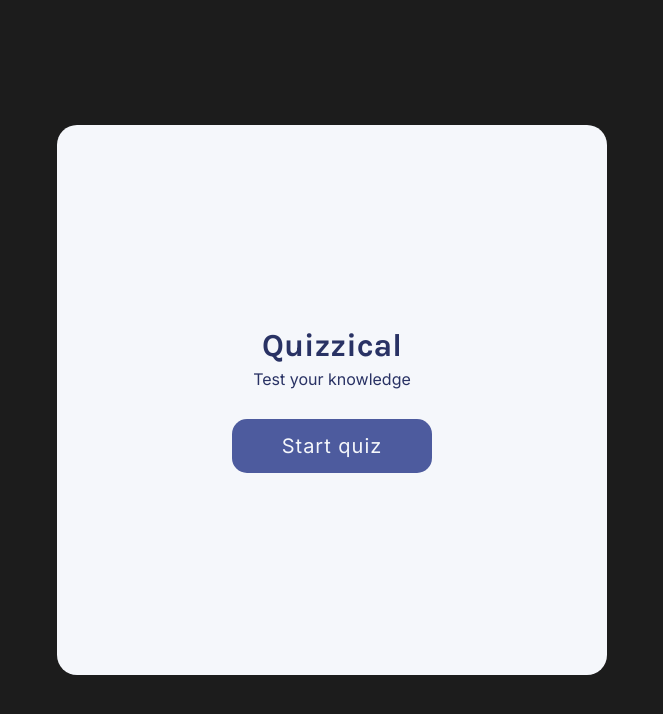
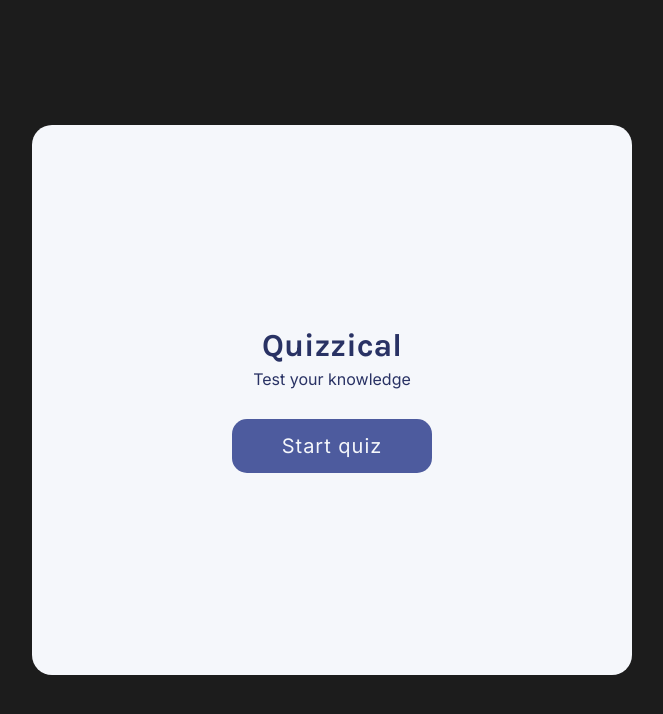
Before and after one commit to jan-blaska/scrimba-react-11-solo-quizzical, a React (Vite) app: page / in a window 1280 px wide. Shown: the top 714 px of the page, without its empty margins (308-971 px from the left). Built offline with nearby package versions, Linux system fonts and the light colour scheme.

Commit message:
responsivity design added

```diff
--- a/style.css
+++ b/style.css
@@ -18,16 +18,23 @@ body {
 }
 
 main {
-    max-width: 550px;
-    height: 550px;
-    border-radius: 20px;
-    margin: calc((100vh - 550px) / 2) auto;
+    max-width: 600px;
+    min-height: 550px;
+    border-radius: 10px;
+    margin: 10px;
     background-color: #F5F7FB;
     display: flex;
     justify-content: center;
     align-items: center;
     flex-direction: column;
     padding: 20px;
+}
+
+@media (min-width: 600px) {
+    main {
+        margin: calc((100vh - 550px) / 2) auto;
+        border-radius: 20px;
+    }
 }
 
 button {
@@ -113,8 +120,16 @@ button:active {
     display: flex;
     justify-content: center;
     align-items: center;
-    gap: 20px;
+    gap: 10px;
     margin-top: 20px;
+    flex-direction: column;
+}
+
+@media (min-width: 600px) {
+    .form-btn-container {
+        gap: 20px;
+        flex-direction: row;
+    }
 }
 
 .check-answers-btn,
```
